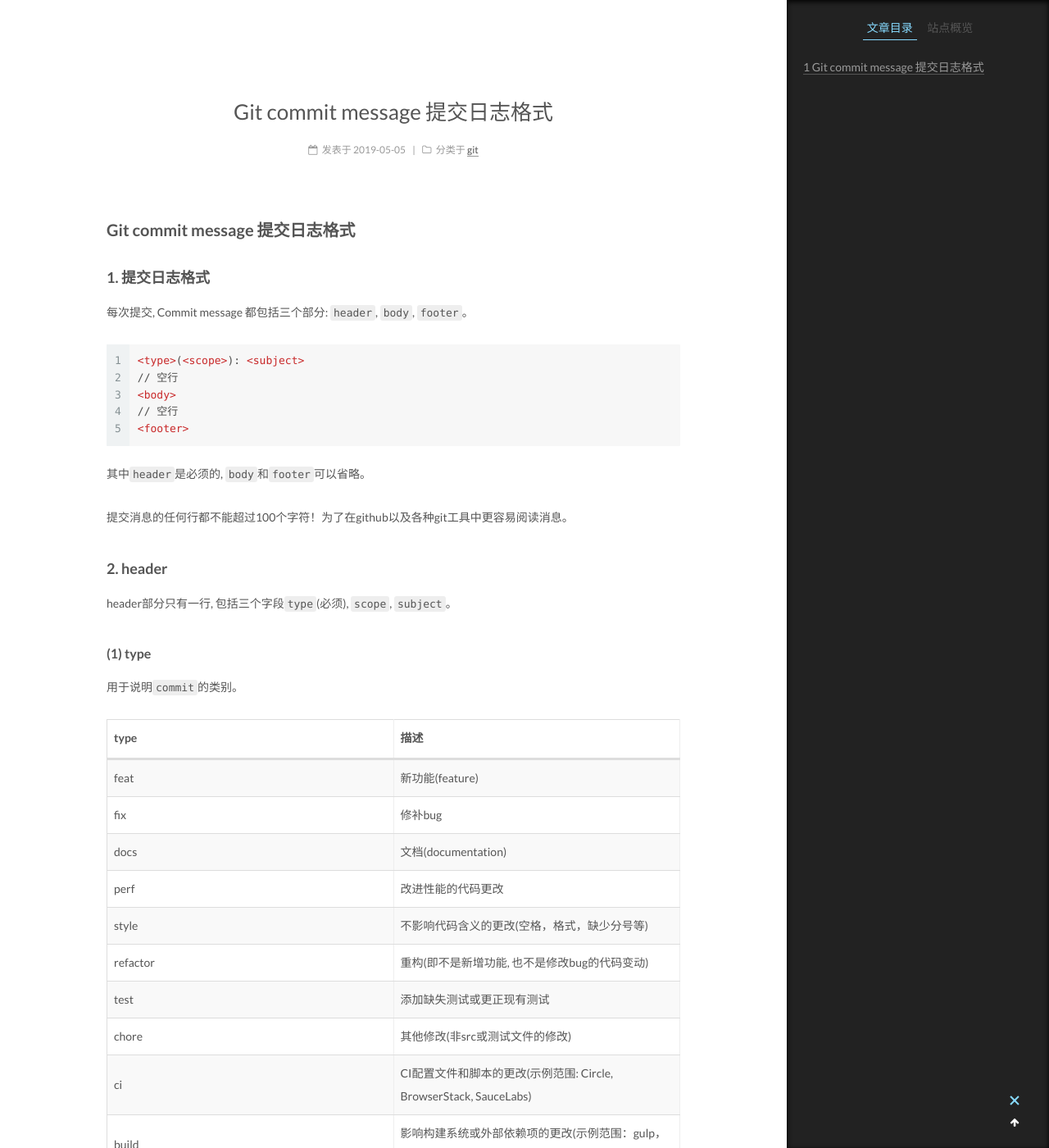
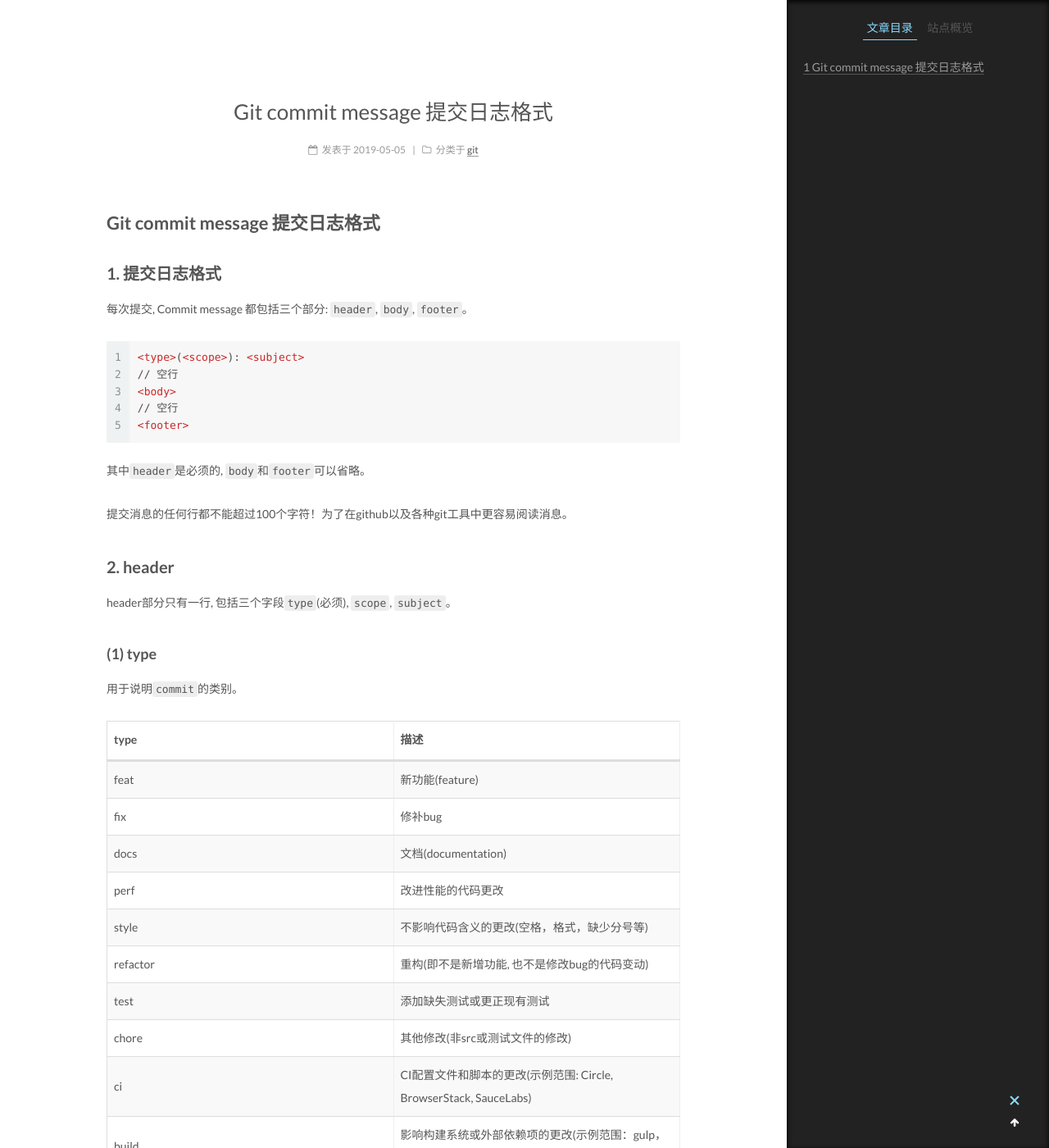
Before and after one commit to winskin/raven.github.io, a Jekyll site: the page built from _posts/2019-05-05-git提交日志格式规范.md, in a window 1280 px wide and 1400 px high, scrolled down 239 px. Shown: the whole window at 82% size. Built offline with Jekyll 4.4.1, drawn with Linux system fonts in a browser that asks for light colours.

````diff
--- a/_posts/2019-05-05-git提交日志格式规范.md
+++ b/_posts/2019-05-05-git提交日志格式规范.md
@@ -8,9 +8,9 @@ tags:
     - git
 ---
 
-## Git commit message 提交日志格式
+# Git commit message 提交日志格式
 
-### 1. 提交日志格式
+## 1. 提交日志格式
 
 每次提交, Commit message 都包括三个部分: `header`, `body`, `footer`。
 
@@ -26,11 +26,11 @@ tags:
 
 提交消息的任何行都不能超过100个字符！为了在github以及各种git工具中更容易阅读消息。
 
-### 2. header
+## 2. header
 
 header部分只有一行, 包括三个字段`type`(必须), `scope`, `subject`。
 
-#### (1) type
+### (1) type
 
 用于说明`commit`的类别。
 
@@ -48,11 +48,11 @@ header部分只有一行, 包括三个字段`type`(必须), `scope`, `subject`
 |build|影响构建系统或外部依赖项的更改(示例范围：gulp，broccoli，npm)|
 |revert|返回以前的提交|
 
-#### (2) scope
+### (2) scope
 
 用于说明`commit`影响的范围, 比如数据层、控制层、视图层等等, 视项目不同而不同。
 
-#### (3) scope
+### (3) scope
 
 是`commit`目的的简短描述, 不超过50个字符。
 
@@ -60,7 +60,7 @@ header部分只有一行, 包括三个字段`type`(必须), `scope`, `subject`
 - 第一个字母小写
 - 结尾不加句号(.)
 
-### 3. body
+## 3. body
 
 `body`部分是对本次`commit`的详细描述, 可以分成多行。
 
@@ -83,15 +83,15 @@ Further paragraphs come after blank lines.
 (2)应该说明代码变动的动机, 以及与以前行为的对比。
 ```
 
-### 4. footer
+## 4. footer
 
 `footer`部分只用于两种情况:
 
-#### (1)不兼容变动
+### (1)不兼容变动
 
 如果当前代码与上一个版本不兼容，则`footer`部分以`BREAKING CHANGE`开头，后面是对变动的描述、以及变动理由和迁移方法。
 
-#### (2)关闭Issue
+### (2)关闭Issue
 
 如果当前`commit`针对某个issue，那么可以在 Footer 部分关闭这个 issue 。
 
@@ -105,7 +105,7 @@ Closes #234
 Closes #123, #245, #992
 ```
 
-### 5. revert
+## 5. revert
 
 还有一种特殊情况，如果当前`commit`用于撤销以前的 commit，则必须以revert:开头，后面跟着被撤销`commit`的 Header。
 
````
